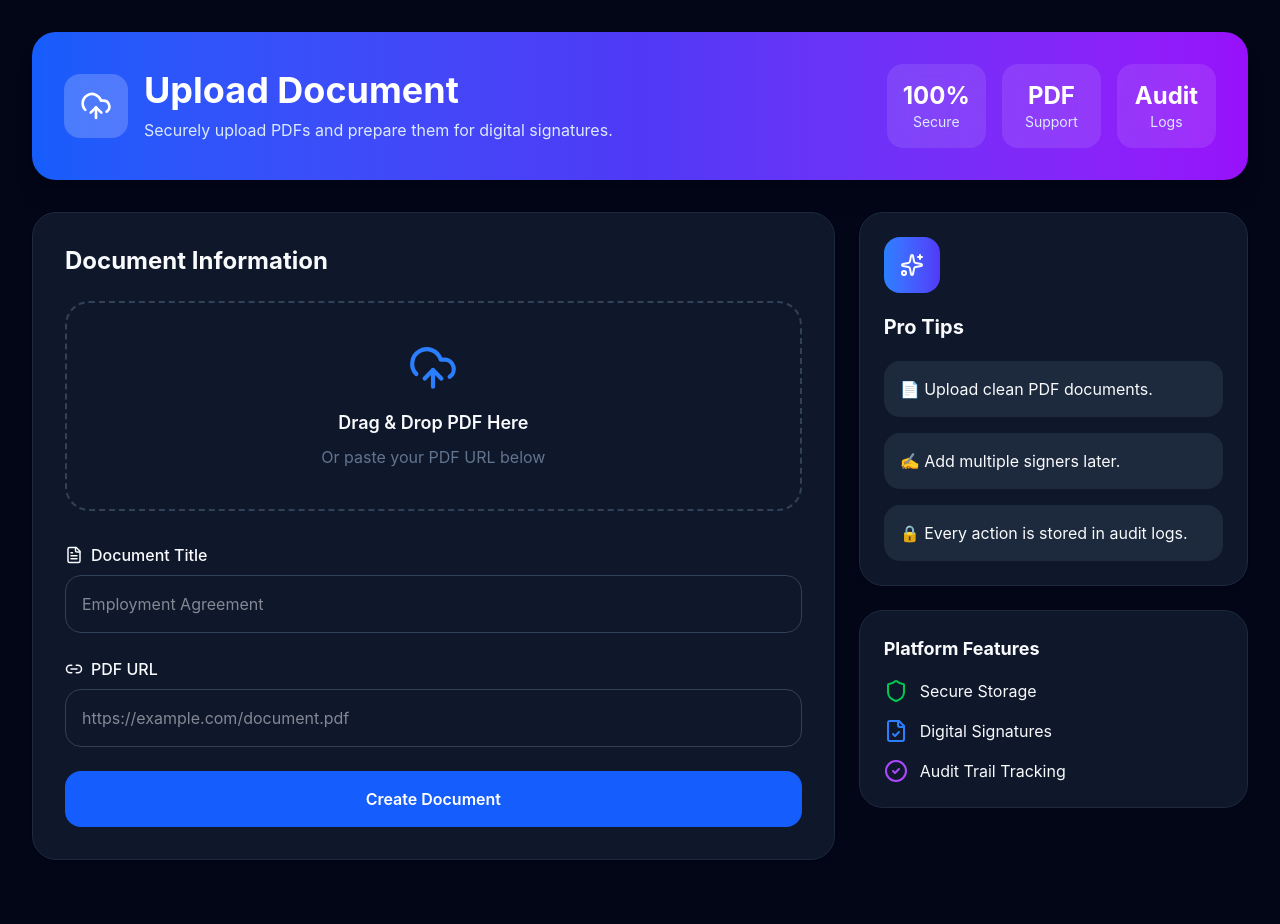
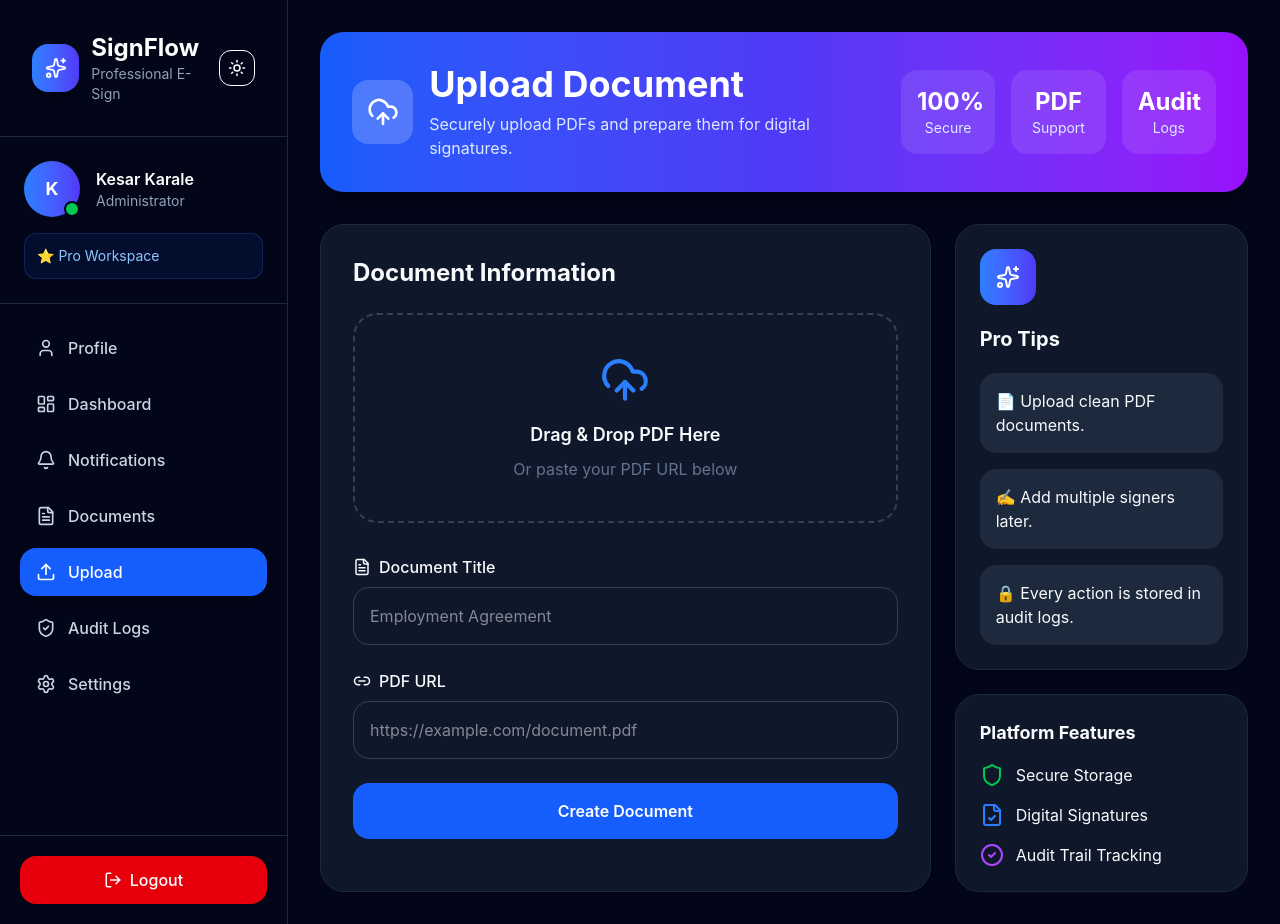
Before and after one commit to Kesarkarale/signflow, a Next.js app: page /upload in a window 1280 px wide. Before the commit the page ends 892 px from the top, so only its background shows below. Built offline with nearby package versions, Linux system fonts and the light colour scheme.

Commit message:
Update page.tsx

```diff
--- a/src/app/upload/page.tsx
+++ b/src/app/upload/page.tsx
@@ -11,6 +11,7 @@ CheckCircle2,
 Shield,
 FileCheck,
 } from "lucide-react";
+import PageWithSidebar from "@/components/PageWithSidebar";
 
 export default function UploadPage() {
 const router = useRouter();
@@ -59,7 +60,9 @@ setLoading(false);
 
 }
 
-return ( <div className="p-8">
+return (
+  <PageWithSidebar>
+  <div className="p-8">
 
   <div className="max-w-7xl mx-auto space-y-8">
 
@@ -426,6 +429,6 @@ return ( <div className="p-8">
   </div>
 
 </div>
-
+  </PageWithSidebar>
 );
 }
```
